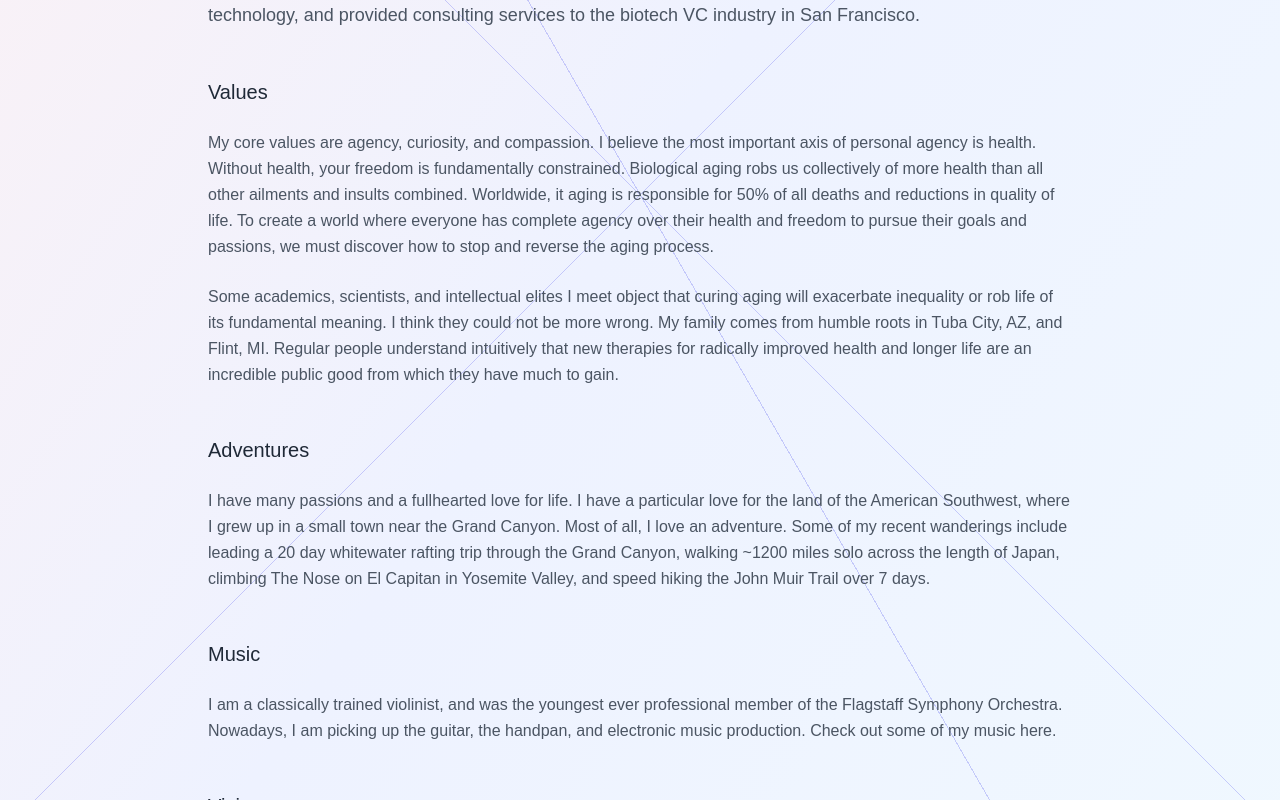
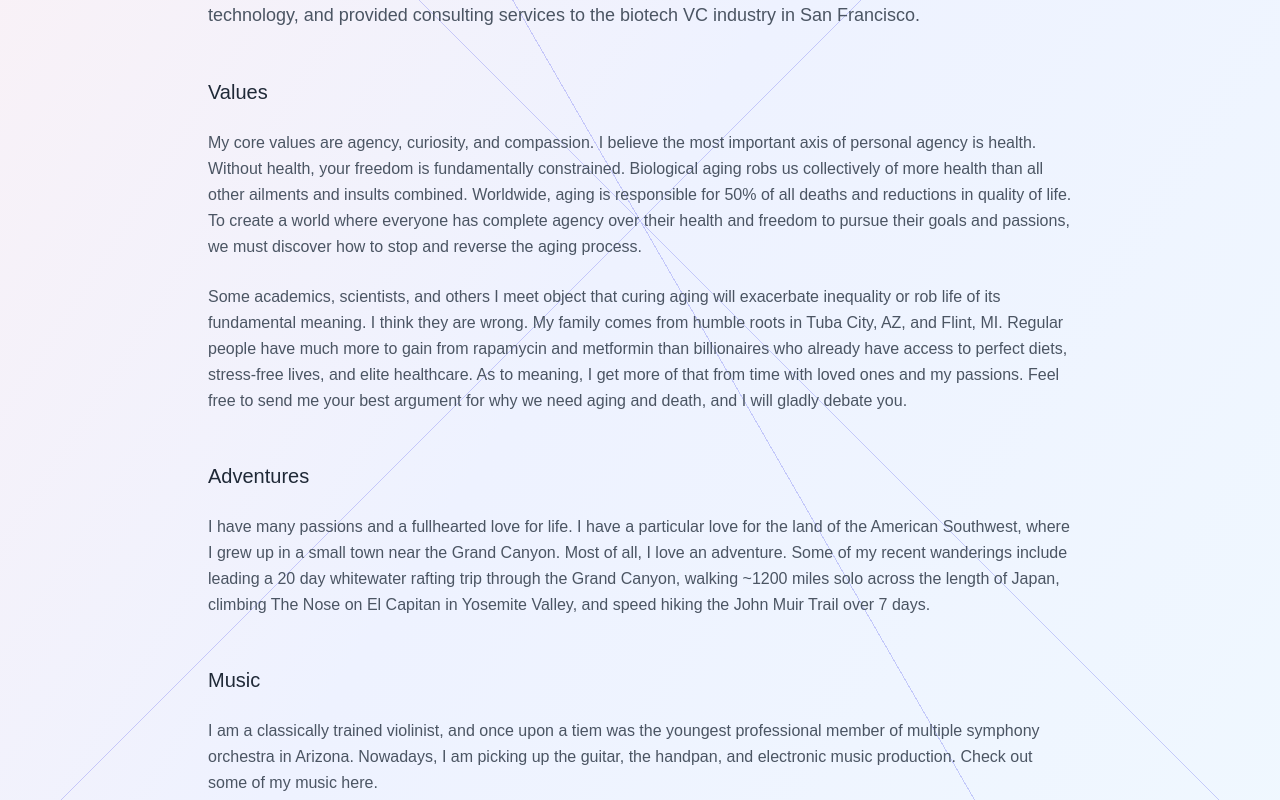
Before and after one commit to Jarod-R/personalWebsite, a Next.js app: page /about in a window 1280 px wide. Shown: the part 780-1580 px from the top of the page. Built offline with nearby package versions, Linux system fonts and the light colour scheme.

Commit message:
text updates

```diff
--- a/src/components/sections/about/AboutContent.tsx
+++ b/src/components/sections/about/AboutContent.tsx
@@ -19,19 +19,10 @@ export const AboutContent = () => {
 
         <h2 className="text-xl font-medium text-gray-800 pt-6">Values</h2>
         <p className="text-gray-600 leading-relaxed">
-          My core values are agency, curiosity, and compassion. I believe the most important
-          axis of personal agency is health. Without health, your freedom is fundamentally constrained.
-          Biological aging robs us collectively of more health than all other ailments and
-          insults combined. Worldwide, it aging is responsible for 50% of all deaths and reductions in quality of life.
-          To create a world where everyone has complete agency over their health and freedom
-          to pursue their goals and passions, we must discover how to stop and reverse the aging process.
+          My core values are agency, curiosity, and compassion. I believe the most important axis of personal agency is health. Without health, your freedom is fundamentally constrained. Biological aging robs us collectively of more health than all other ailments and insults combined. Worldwide, aging is responsible for 50% of all deaths and reductions in quality of life.  To create a world where everyone has complete agency over their health and freedom to pursue their goals and passions, we must discover how to stop and reverse the aging process.
         </p>
         <p className="text-gray-600 leading-relaxed">
-          Some academics, scientists, and intellectual elites I meet object that curing aging will exacerbate
-          inequality or rob life of its fundamental meaning. I think they could not be more wrong.
-          My family comes from humble roots in Tuba City, AZ, and Flint, MI. Regular people understand
-          intuitively that new therapies for radically improved health and longer life are an incredible
-          public good from which they have much to gain.
+          Some academics, scientists, and others I meet object that curing aging will exacerbate inequality or rob life of its fundamental meaning. I think they are wrong. My family comes from humble roots in Tuba City, AZ, and Flint, MI. Regular people have much more to gain from rapamycin and metformin than billionaires who already have access to perfect diets, stress-free lives, and elite healthcare. As to meaning, I get more of that from time with loved ones and my passions. Feel free to send me your best argument for why we need aging and death, and I will gladly debate you.
         </p>
 
         <h2 className="text-xl font-medium text-gray-800 pt-6">Adventures</h2>
@@ -45,8 +36,8 @@ export const AboutContent = () => {
 
         <h2 className="text-xl font-medium text-gray-800 pt-6">Music</h2>
         <p className="text-gray-600 leading-relaxed">
-          I am a classically trained violinist, and was the youngest ever professional member
-          of the Flagstaff Symphony Orchestra. Nowadays, I am picking up the guitar, the handpan,
+          I am a classically trained violinist, and once upon a tiem was the youngest professional member
+          of multiple symphony orchestra in Arizona. Nowadays, I am picking up the guitar, the handpan,
           and electronic music production. Check out some of my music here.
         </p>
 
```
